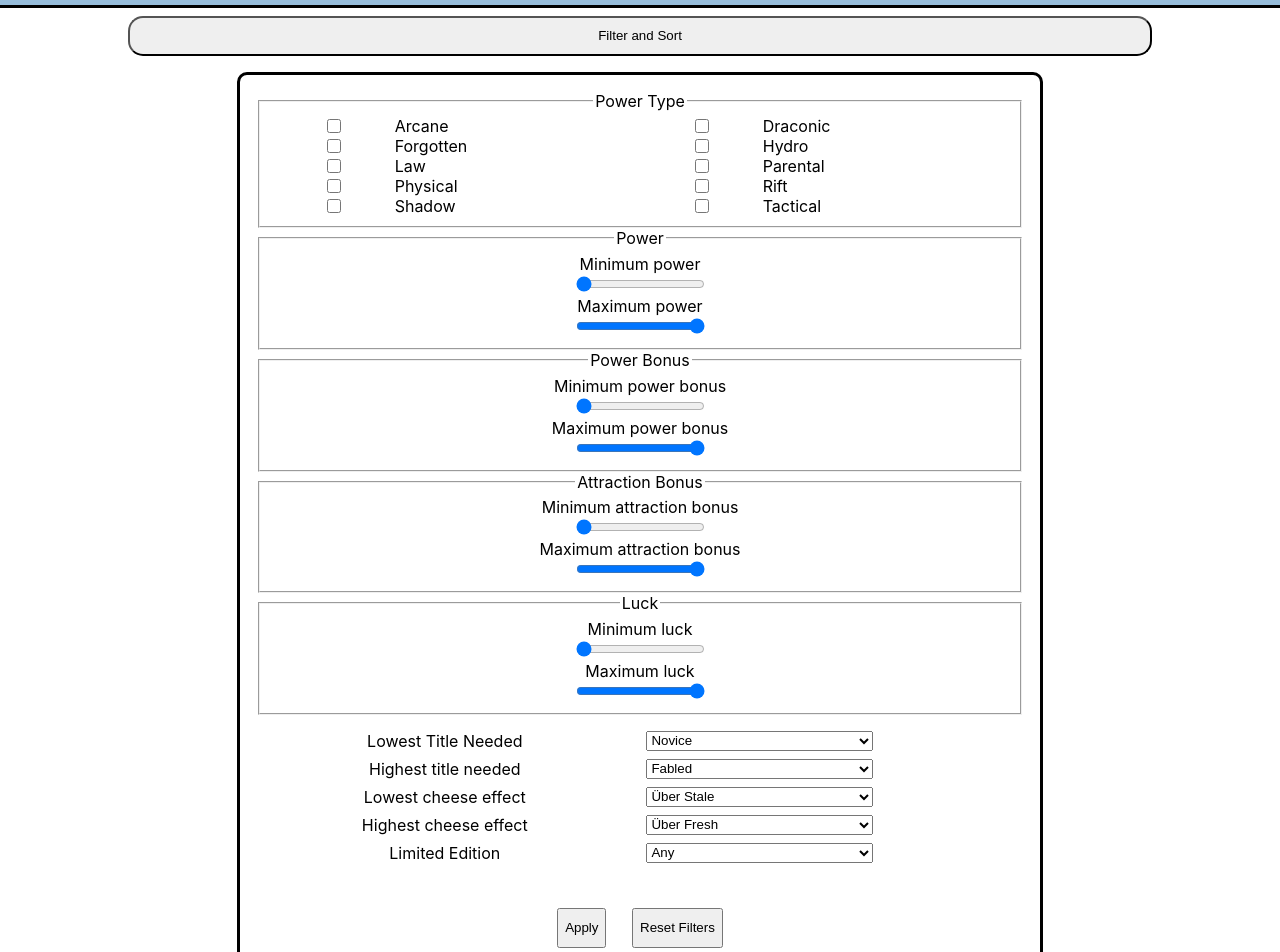
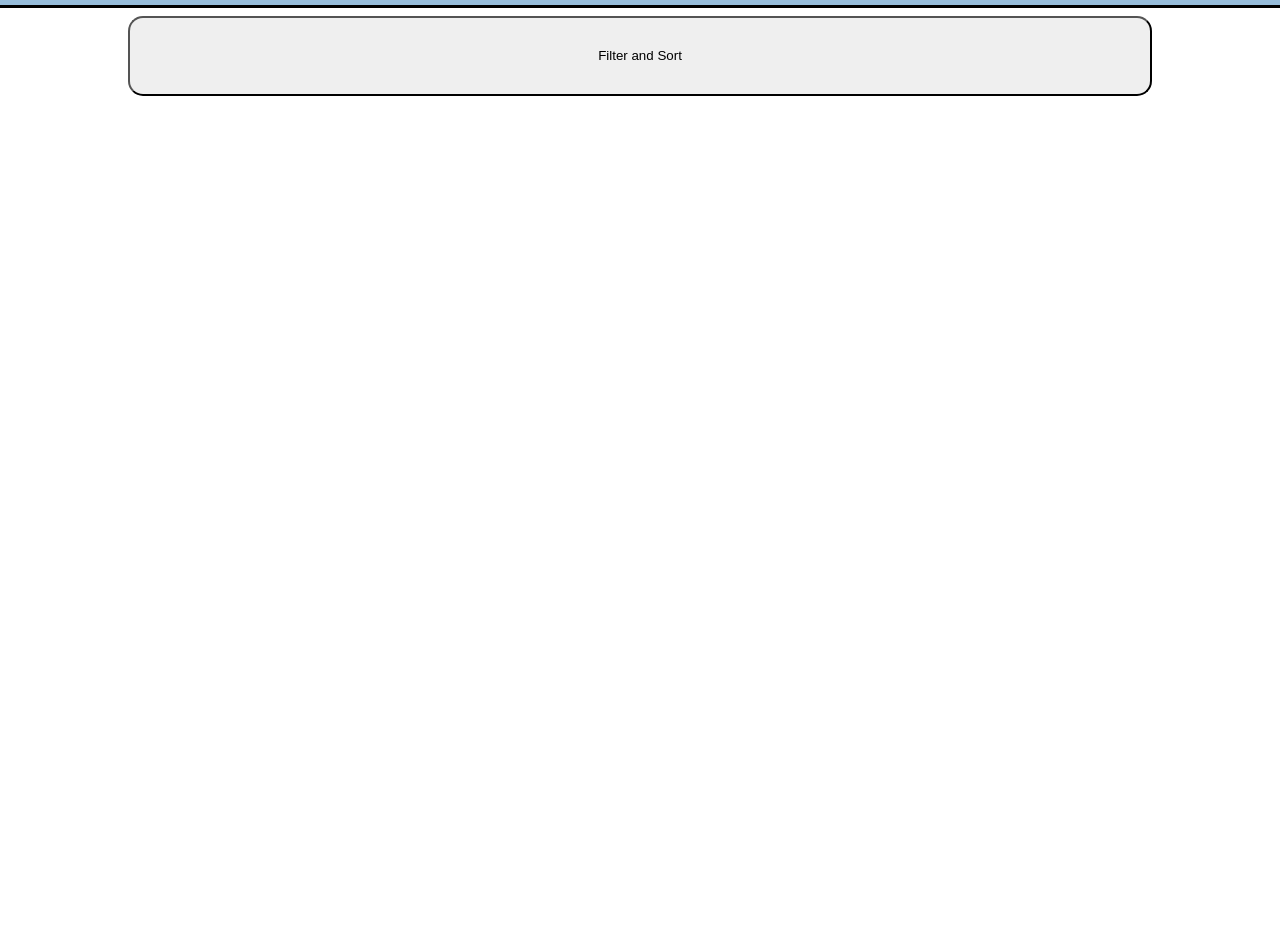
Before and after one commit to joshuajohnlee/mhtrapbrowser-old, a React (Create React App) app in the folder trapbrowser-react/: page / in a window 1280 px wide. Shown: the part 80-1032 px from the top of the page. After the commit the page ends 800 px from the top, so only its background shows below. Built offline with nearby package versions, Linux system fonts and the light colour scheme.

Commit message:
some changes, currently broken

```diff
--- a/trapbrowser-react/src/components/FilterForm.js
+++ b/trapbrowser-react/src/components/FilterForm.js
@@ -1,12 +1,83 @@
 // Modal form component that users will set their filters.
+import { useState } from 'react';
+import ReactModal from 'react-modal';
+export default function FilterForm({childSetMandatory, childSetOptional, childSetSort}) {
 
-export default function FilterForm(setOptionalFilters, setMandatoryFilters, setCurrentSort, modal) {
+    function formReset() {
+        document.getElementById("filterForm").reset();
+    }
+    // modal visibility state and toggle
+    const [isModalOpen, setisModalOpen] = useState(false);
+
+    function openModal() {
+        setisModalOpen(true);
+        document.body.style.overflow = 'hidden';
+    }
+
+    function updateAll() {
+
+        setisModalOpen(false)
+        document.body.style.overflow = 'unset';
+
+        let min_power_value = document.getElementById('min_power').value;
+        let max_power_value = document.getElementById('max_power').value;
+        let min_power_bonus_value = document.getElementById('min_power_bonus').value / 100;
+
+        childSetMandatory({
+            min_power: {min_power_value},
+            max_power: {max_power_value},
+            min_power_bonus: {min_power_bonus_value},
+            max_power_bonus: 1,
+            min_attr_bonus: 0,
+            max_attr_bonus: 1,
+            min_luck: 0,
+            max_luck: 500,
+            min_title_req: 0,
+            max_title_req: 15,
+            min_cheese_effect: 0,
+            max_cheese_effect: 12,
+        })
+
+        console.log("setting to" + {
+            min_power: {min_power_value},
+            max_power: {max_power_value},
+            min_power_bonus: {min_power_bonus_value},
+            max_power_bonus: 1,
+            min_attr_bonus: 0,
+            max_attr_bonus: 1,
+            min_luck: 0,
+            max_luck: 500,
+            min_title_req: 0,
+            max_title_req: 15,
+            min_cheese_effect: 0,
+            max_cheese_effect: 12,
+        })
+
+    }
 
     return (
+        <>
+            <button className="filter-button" onClick={openModal}>
+                Filter and Sort
+            </button>
 
-        <>
-        <div className="modal-form">
-            <form>
+            <ReactModal
+                isOpen={isModalOpen}
+                className="modal-form"
+                closeTimeoutMS={500}
+                style={
+                    {
+                        overlay: {
+                            background: "rgba(0, 0, 0, 0.5)",
+                            overflowY: "scroll"
+                        },
+                        content: {
+                        }
+                    }
+                }
+                shouldCloseOnOverlayClick={true}
+            >
+                <form id="filterForm">
 
                     <fieldset className="form-power-selection">
                         <legend>Power Type</legend>
@@ -25,22 +96,22 @@ export default function FilterForm(setOptionalFilters, setMandatoryFilters, setC
                     <fieldset>
                         <legend>Power</legend>
                         <label className="form-label" for="min_power">Minimum power</label>
-                    <input className="form-range" type="range" name="min_power" min="0" max="20000" step="100" defaultValue="0"/>
+                        <input className="form-range" type="range" name="min_power" id="min_power" min="0" max="20000" step="100" defaultValue="0" />
                         <output id="min_power_value"></output>
 
                         <label className="form-label" for="max_power">Maximum power</label>
-                    <input className="form-range" type="range" name="max_power" min="0" max="20000" defaultValue="20000"/>
+                        <input className="form-range" type="range" name="max_power" id="max_power" min="0" max="20000" defaultValue="20000" />
                         <output id="max_power_value"></output>
                     </fieldset>
 
                     <fieldset>
                         <legend>Power Bonus</legend>
                         <label className="form-label" for="min_power_bonus">Minimum power bonus</label>
-                    <input className="form-range" type="range" name="min_power_bonus" min="0" max="100" step="1" defaultValue="0" />
+                        <input className="form-range" type="range" name="min_power_bonus" id="min_power_bonus" min="0" max="100" step="1" defaultValue="0" />
                         <output id="min_power_bonus_value"></output>
 
                         <label className="form-label" for="min_power">Maximum power bonus</label>
-                    <input className="form-range" type="range" name="max_power_bonus" min="0" max="100" step="1" defaultValue="100" />
+                        <input className="form-range" type="range" name="max_power_bonus" id="max_power_bonus" min="0" max="100" step="1" defaultValue="100" />
                         <output id="max_power_bonus_value"></output>
                     </fieldset>
 
@@ -68,9 +139,9 @@ export default function FilterForm(setOptionalFilters, setMandatoryFilters, setC
                     </fieldset>
 
                     <div className="form-other-controls">
-                    <label className="form-label" for="min_power">Lowest Title Needed</label>
-                    <select>
-                        <option value="0" selected="">Novice</option>
+                        <label className="form-label" for="min_power">Lowest title needed</label>
+                        <select defaultValue={"0"}>
+                            <option value="0">Novice</option>
                             <option value="1">Recruit</option>
                             <option value="2">Apprentice</option>
                             <option value="3">Initiate</option>
@@ -150,21 +221,21 @@ export default function FilterForm(setOptionalFilters, setMandatoryFilters, setC
                             <option value="-6">Über Stale</option>
                         </select>
 
-                    <label className="form-label">Limited Edition</label>
+                        <label className="form-label">Limited Edition?</label>
                         <select>
                             <option value="&quot;any&quot;" selected="">Any</option>
-                        <option value="true">Yes</option>
-                        <option value="false">No</option>
+                            <option value="true">Limited edition only</option>
+                            <option value="false">Not limited edition</option>
                         </select>
 
                     </div>
 
                     <div className="form-buttons">
-                    <button type="button">Apply</button>
-                    <button type="button">Reset Filters</button>
+                        <button type="button" onClick={updateAll}>Apply</button>
+                        <button type="button" onClick={formReset}>Reset Filters</button>
                     </div>
                 </form>
-        </div>
+            </ReactModal>
         </>
     )
 
--- a/trapbrowser-react/src/components/Weapons.js
+++ b/trapbrowser-react/src/components/Weapons.js
@@ -1,8 +1,7 @@
-import {useState} from "react";
+import { useState } from "react";
 import weaponsList from '../assets/weapons.json';
 import WeaponCard from "./WeaponCard";
 import FilterForm from "./FilterForm";
-import FilterButton from "./FilterButton";
 import PageHeader from "./PageHeader";
 
 const lodash = require("lodash");
@@ -14,7 +13,7 @@ export default function Weapons() {
   // optional filters which aren't present if the users selects "all" or "any" as an option
   // TO DO: form element should delete and add these as specified by form values
   const [optionalFilters, setOptionalFilters] = useState({
-
+    power_type: "Physical"
   })
 
   // apply the optional filters (using lodash library)
@@ -38,6 +37,7 @@ export default function Weapons() {
 
   // Filter the first list further with the manatory filters (not lodash this time)
   let secondFilterList = firstFilterList.filter(x =>
+    (x.power_type == mandatoryFilters.power_type || !x.power_type) &&
     x.power >= mandatoryFilters.min_power &&
     x.power <= mandatoryFilters.max_power &&
     x.power_bonus >= mandatoryFilters.min_power_bonus &&
@@ -52,39 +52,27 @@ export default function Weapons() {
     x.cheese_effect <= mandatoryFilters.max_cheese_effect
   );
 
-
   // create a sort (can take multiple columns)
   // TO DO: find out how to change sort direction
   const [currentSort, setCurrentSort] = useState(["title_req"])
 
   let sortedAndFilteredList = lodash.sortBy(secondFilterList, currentSort);
 
-  // modal visibility state and toggle
-  const [modalVisibility, setModalVisibility] = useState(false);
-  function toggleModalVisibility() {
-    setModalVisibility(!modalVisibility);
-  };
-
   // return the page
-  return(
+  return (
     <>
 
       <PageHeader />
 
-      <FilterButton
-        clickHandler = {toggleModalVisibility}
-      />
-
       <FilterForm
-        setOptionalFilters = {setOptionalFilters}
-        setMandatoryFilters = {setMandatoryFilters}
-        setCurrentSort = {setCurrentSort}
-        modal = {modalVisibility}
+        childSetMandatory={setMandatoryFilters}
+        childSetOptional={setOptionalFilters}
+        childSetSort={setCurrentSort}
       />
 
       <div className="card-container">
         {sortedAndFilteredList.map((weapon) => (
-          <WeaponCard weapon={weapon}/>
+          <WeaponCard key={weapon.name} weapon={weapon} />
         ))}
       </div>
 
--- a/trapbrowser-react/src/my.css
+++ b/trapbrowser-react/src/my.css
@@ -7,7 +7,6 @@
 
 .card-container {
     display: flex;
-    flex-shrink: 0;
     flex: 1 1 1px;
     flex-wrap: wrap;
     gap: 1%;
@@ -15,7 +14,7 @@
 
 .card {
     display: inline;
-    max-width: 30%;
+    max-width: 40%;
     padding: 1rem;
     margin: 1rem auto 1rem auto;
     border-width: 0.1em;
@@ -38,7 +37,9 @@
 }
 
 .stats-value {
-    border-style:solid;
+    border-style: solid;
+    border-color: lightgray;
+    border-width: 0.1em;
     overflow-wrap: break-word;
     vertical-align: middle;
     margin: auto 0 auto 0;
@@ -56,39 +57,41 @@
     width: 30%;
     height: 2rem;
     border-radius: 30px;
-    background-color: rgb(151, 151, 201);
 }
 
 .filter-button {
     width: 80%;
-    height: 5vh;
+    min-height: 10vh;
     margin: 1vh auto 1vh auto;
     border-radius: 15px;
 }
 
 .modal-form {
     width: 60%;
-    margin: 1vh auto 1vh auto;
+    text-align: center;
+    background-color: white;
+    margin: 4vh auto auto auto;
     padding: 1rem;
     border-style: solid;
     border-radius: 10px;
 }
 
-.form-label{
-    display:block;
+.form-label {
+    display: block;
 }
 
 .form-buttons {
-    display:block;
+    display: block;
     margin-top: 2rem;
 }
 
 .form-buttons button {
     height: 5vh;
     margin: 1vw;
+    width: 20%;
 }
 
-.form-power-selection{
+.form-power-selection {
     display: grid;
     grid-template-columns: 1fr 2fr 1fr 2fr;
 }
@@ -108,3 +111,16 @@
 .form-other-controls select {
     width: 60%;
 }
+
+.ReactModal__Overlay {
+    opacity: 0;
+    transition: opacity 500ms ease-in-out;
+}
+
+.ReactModal__Overlay--after-open {
+    opacity: 1;
+}
+
+.ReactModal__Overlay--before-close {
+    opacity: 0;
+}
```
Lines whose indentation alone changed are shown as unchanged.
